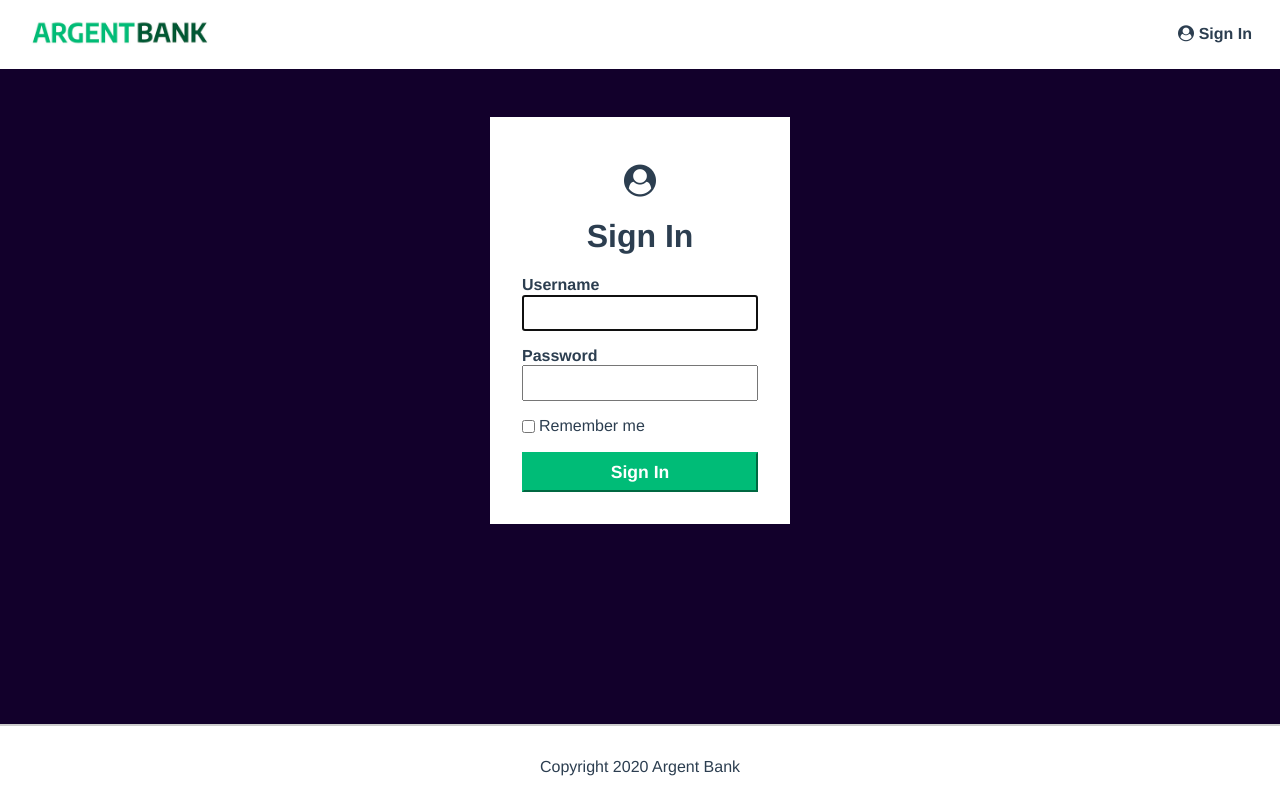
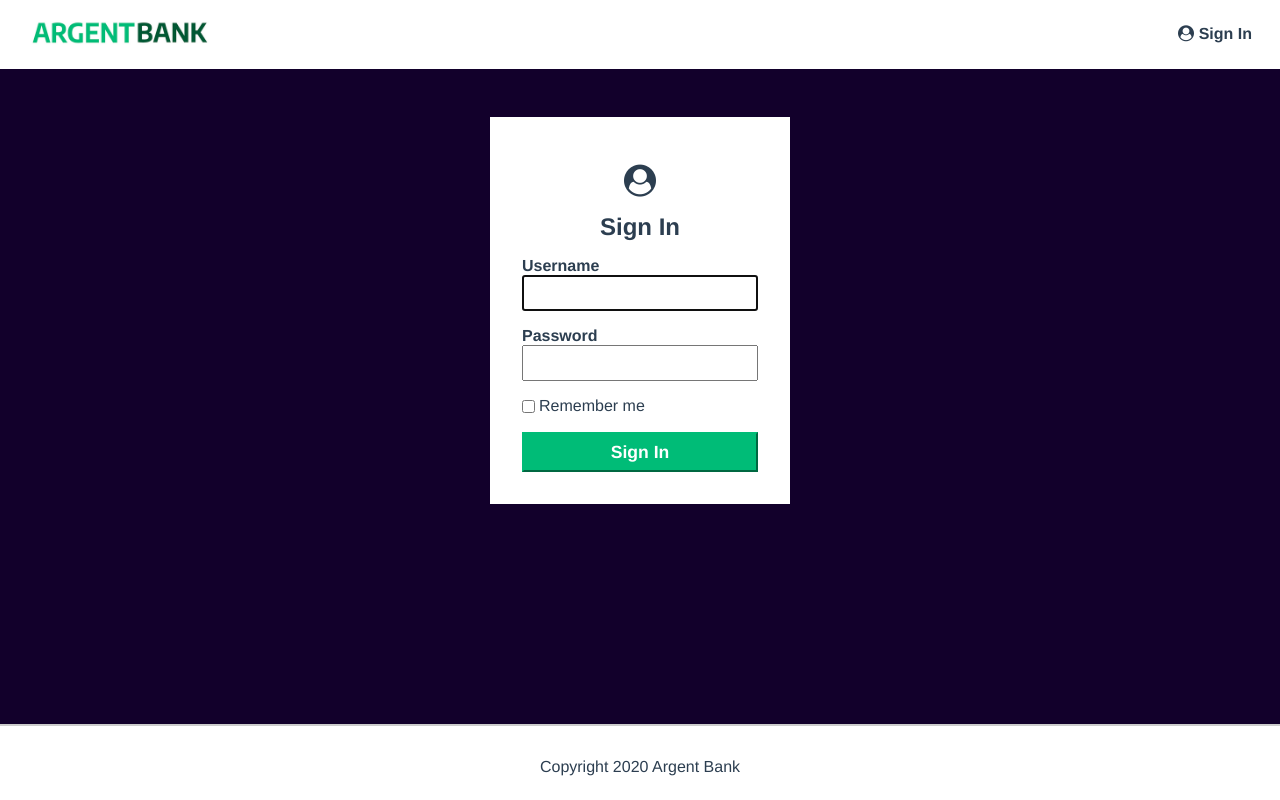
Before and after one commit to erischon/argentbank-frontend, a React (Vite) app: page /signin in a window 1280 px wide. Built offline with nearby package versions, Linux system fonts and the light colour scheme.

Commit message:
css for signin page

```diff
--- a/index.html
+++ b/index.html
@@ -11,7 +11,7 @@
     />
   </head>
   <body>
-    <div id="root" class="body"></div>
+    <div id="root"></div>
     <script type="module" src="/src/main.jsx"></script>
   </body>
 </html>
--- a/src/assets/css/main.css
+++ b/src/assets/css/main.css
@@ -6,7 +6,6 @@ html {
   color: #2c3e50;
 }
 
-body,
 #root {
   margin: 0;
   display: flex;
@@ -14,8 +13,14 @@ body,
   min-height: 100vh;
 }
 
+h1 {
+  font-size: 1.5rem;
+}
+
 .main {
   flex: 1;
+  background-color: black;
+  padding-bottom: 1.5rem;
 }
 
 .bg-dark {
--- a/src/pages/SignIn.jsx
+++ b/src/pages/SignIn.jsx
@@ -49,7 +49,7 @@ const SignIn = () => {
   };
 
   return (
-    <main className="main bg-dark test">
+    <main className="main bg-dark">
       {success ? (
         <section>
           <h1>You are logged in !</h1>
```
